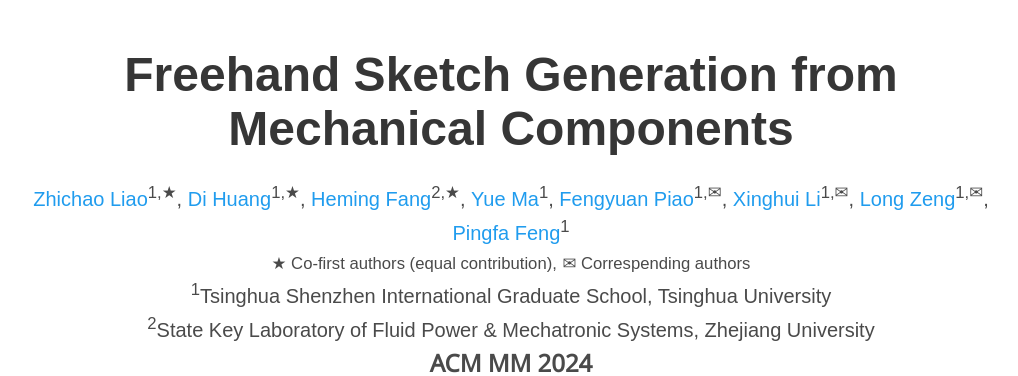
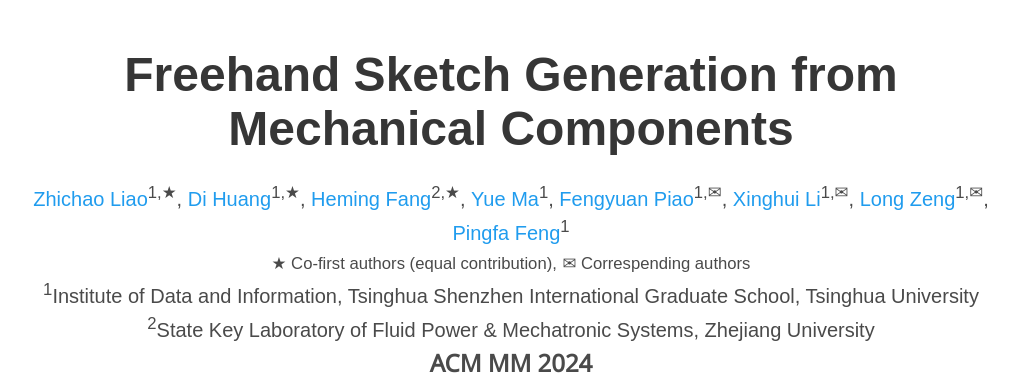
Before and after one commit to mcfreeskegen/mcfreeskegen.github.io, a plain HTML site: page index.html in a window 1280 px wide. Shown: the top 376 px of the page, without its empty margins (129-1147 px from the left). Drawn offline with nearby package versions, Linux system fonts and the light colour scheme; some icons are missing; a web font is replaced by a local one.

Commit message:
Update index.html

```diff
--- a/index.html
+++ b/index.html
@@ -97,7 +97,7 @@
           </div>
 
           <div class="is-size-5 publication-authors">
-            <span class="author-block"><sup>1</sup>Tsinghua Shenzhen International Graduate School, Tsinghua University </span>
+            <span class="author-block"><sup>1</sup>Institute of Data and Information, Tsinghua Shenzhen International Graduate School, Tsinghua University </span>
             <span class="author-block"><sup>2</sup>State Key Laboratory of Fluid Power & Mechatronic Systems, Zhejiang University </span>
           </div>
 
```
